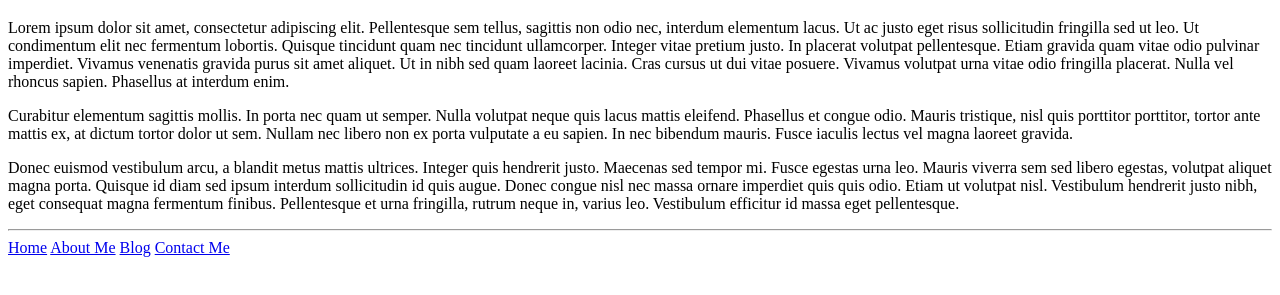
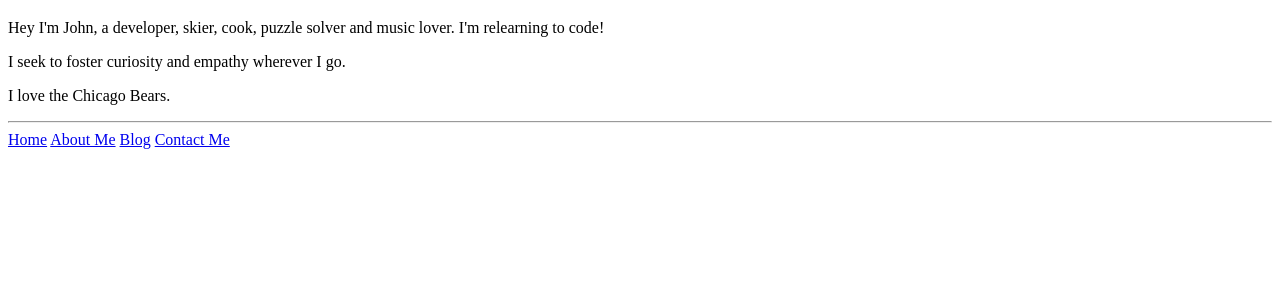
Before and after one commit to jalagor/HTML_personal_site, a plain HTML site: page public/about.html in a window 1280 px wide. Shown: the part 61-356 px from the top of the page. Drawn offline with Linux system fonts and the light colour scheme.

Commit message:
removed Lorem Ipsum from about page

```diff
--- a/public/about.html
+++ b/public/about.html
@@ -8,25 +8,9 @@
 </head>
 <body>
   <h1>About Me</h1>
- <p>Lorem ipsum dolor sit amet, consectetur adipiscing elit. Pellentesque sem tellus, sagittis non odio nec, interdum
-  elementum lacus. Ut ac justo eget risus sollicitudin fringilla sed ut leo. Ut condimentum elit nec fermentum lobortis.
-  Quisque tincidunt quam nec tincidunt ullamcorper. Integer vitae pretium justo. In placerat volutpat pellentesque.
-  Etiam
-  gravida quam vitae odio pulvinar imperdiet. Vivamus venenatis gravida purus sit amet aliquet. Ut in nibh sed quam
-  laoreet lacinia. Cras cursus ut dui vitae posuere. Vivamus volutpat urna vitae odio fringilla placerat. Nulla vel
-  rhoncus sapien. Phasellus at interdum enim.</p>
-
-<p>Curabitur elementum sagittis mollis. In porta nec quam ut semper. Nulla volutpat neque quis lacus mattis eleifend.
-  Phasellus et congue odio. Mauris tristique, nisl quis porttitor porttitor, tortor ante mattis ex, at dictum tortor
-  dolor
-  ut sem. Nullam nec libero non ex porta vulputate a eu sapien. In nec bibendum mauris. Fusce iaculis lectus vel magna
-  laoreet gravida.</p>
-
-<p>Donec euismod vestibulum arcu, a blandit metus mattis ultrices. Integer quis hendrerit justo. Maecenas sed tempor mi.
-  Fusce egestas urna leo. Mauris viverra sem sed libero egestas, volutpat aliquet magna porta. Quisque id diam sed ipsum
-  interdum sollicitudin id quis augue. Donec congue nisl nec massa ornare imperdiet quis quis odio. Etiam ut volutpat
-  nisl. Vestibulum hendrerit justo nibh, eget consequat magna fermentum finibus. Pellentesque et urna fringilla, rutrum
-  neque in, varius leo. Vestibulum efficitur id massa eget pellentesque.</p>
+  <p>Hey I'm John, a developer, skier, cook, puzzle solver and music lover. I'm relearning to code!</p>
+  <p>I seek to foster curiosity and empathy wherever I go.</p>
+  <p>I love the Chicago Bears.</p>
 </body>
 <footer>
   <hr>
```
